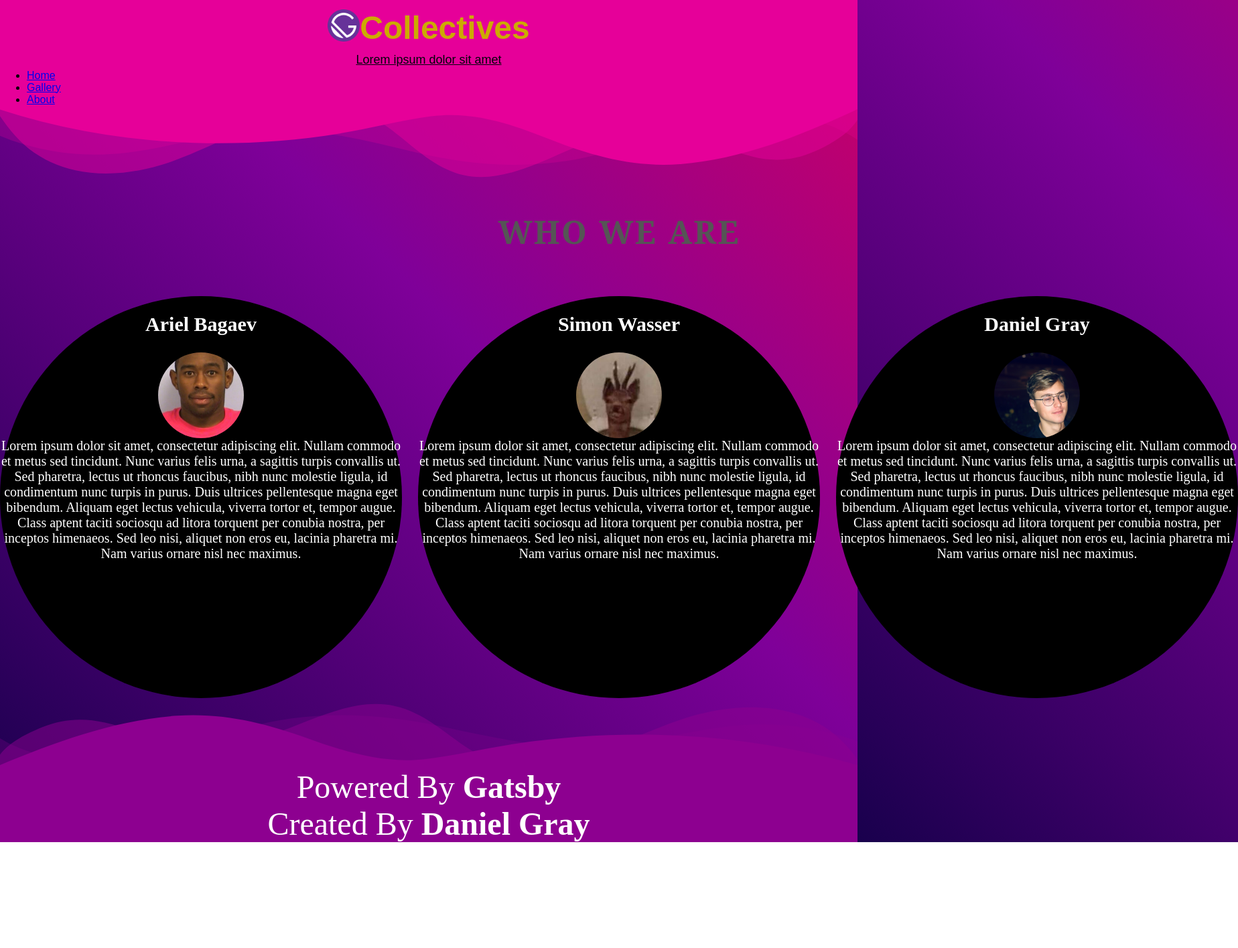
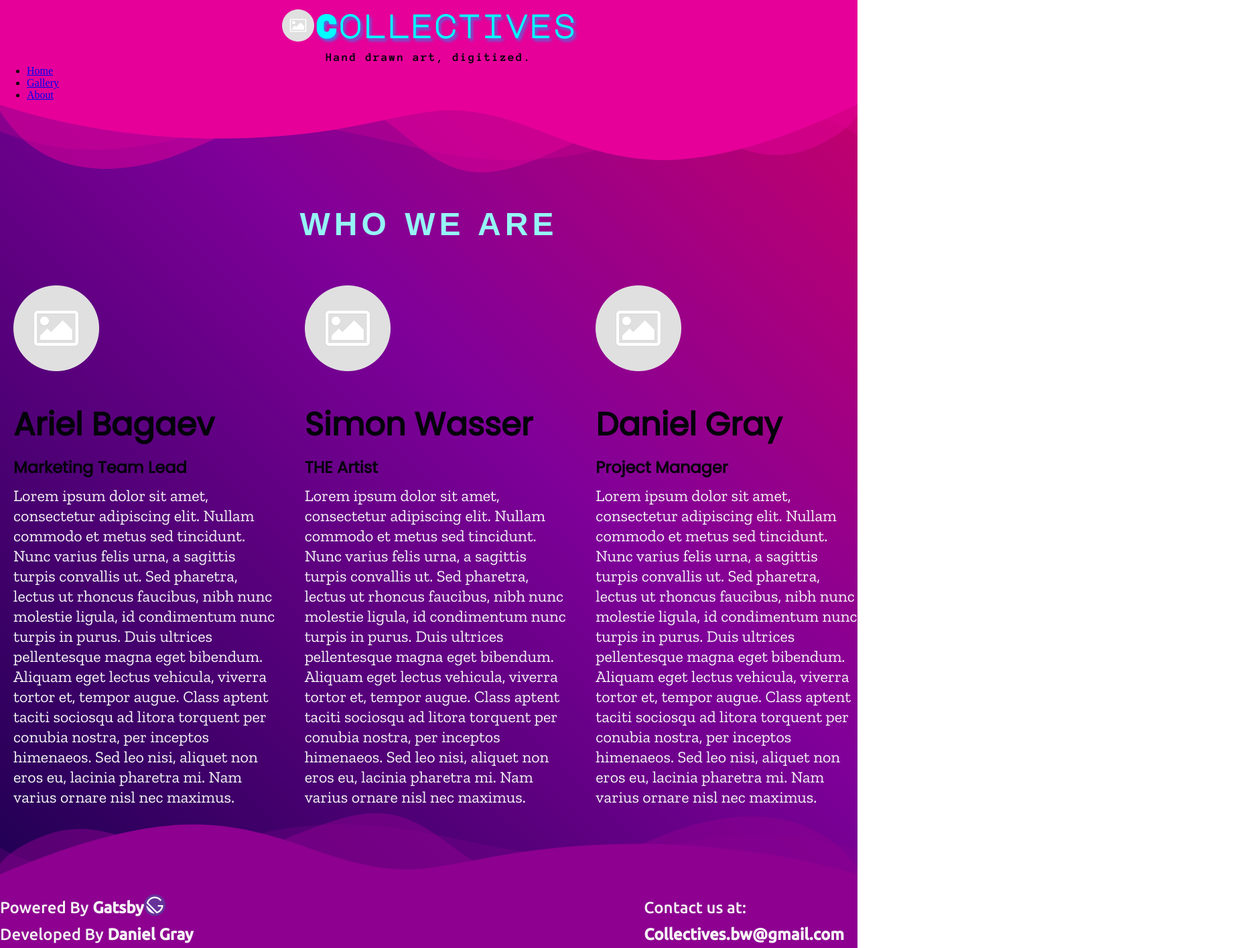
Before and after one commit to DanielGrayPet/CollectivesNFT, a Gatsby site: page /about in a window 1280 px wide. Shown: the whole page at 67% size, 1848 px wide, since content can reach past the window. Before the commit the page ends 1257 px from the top, so only its background shows below. Built offline with nearby package versions, Linux system fonts and the light colour scheme; Gatsby itself is replaced by a stand-in of ours.

Commit message:
Version 1 of site, ready for deploy

```diff
--- a/src/components/Footer.js
+++ b/src/components/Footer.js
@@ -1,5 +1,6 @@
+import { StaticImage } from 'gatsby-plugin-image'
 import * as React from 'react'
-import {container, body, wave, shapefill} from './Footer.module.css'
+import {container, body, wave, shapefill, gicon, body1} from './Footer.module.css'
 
 const Footer = () => {
     return (
@@ -12,7 +13,8 @@ const Footer = () => {
                 </svg>
             </div>
             <footer className={container}>
-                <body className={body}>Powered By <strong>Gatsby</strong><br></br>Created By <strong>Daniel Gray</strong></body>
+                <body className={body}>Powered By <strong>Gatsby</strong><StaticImage src="../images/icon.png" alt="Gatsby Icon" className={gicon}></StaticImage><br></br>Developed By <strong>Daniel Gray</strong></body>
+                <body className={body1}>Contact us at: <br></br><strong>Collectives.bw@gmail.com</strong></body>
             </footer>
         </body>
     )
--- a/src/components/Footer.module.css
+++ b/src/components/Footer.module.css
@@ -1,15 +1,36 @@
+@import url('https://fonts.googleapis.com/css2?family=Ubuntu:wght@500&display=swap');
+
 .container{
+    display: flex;
     background-color: #8D0090;
+    justify-content: space-between;
     height: auto;
     width: 100%;
     bottom: 0;
     margin-top:auto;
 }
 .body{
-    text-align: center;
-    justify-content: center;
-    color: white;
-    font-size: 48px;
+    font-family: 'Ubuntu', sans-serif;
+    font-weight: 500;
+    padding-top: 25px;
+    text-align: left;
+    color: whitesmoke;
+    font-size: 24px;
+    line-height: 40px;
+}
+.body1{
+    font-family: 'Ubuntu', sans-serif;
+    font-weight: 500;
+    padding-top: 25px;
+    padding-right: 20px;
+    text-align: left;
+    color: whitesmoke;
+    font-size: 24px;
+    line-height: 40px;
+}
+.gicon{
+    max-width: 32px;
+    max-height: 32px;
 }
 .wave {
     bottom: 0;
--- a/src/components/Layout.js
+++ b/src/components/Layout.js
@@ -8,8 +8,8 @@ const Layout = ({pageTitle}) => {
     <body>
         <div className={container}>
             <title>{pageTitle}</title>
-            <h1 className={heading}><StaticImage src="../images/icon.png" alt="Collectives NFT logo" className={logo}></StaticImage>Collectives</h1>
-            <body className={body1}>Lorem ipsum dolor sit amet</body>
+            <h1 className={heading}><StaticImage src="../images/placeholder-round.png" alt="Collectives NFT logo" loading="eager" placeholder="blurred" className={logo}></StaticImage>Collectives</h1>
+            <body className={body1}>Hand drawn art, digitized.</body>
             <nav>
                 <ul className={navLinks}>
                     <li className={navLinkItem}><Link to="/" className={navLinkText}>Home</Link></li>
--- a/src/components/Layout.module.css
+++ b/src/components/Layout.module.css
@@ -1,26 +1,33 @@
+@import url('https://fonts.googleapis.com/css2?family=Major+Mono+Display&display=swap');
+@import url('https://fonts.googleapis.com/css2?family=DM+Mono:wght@500&display=swap');
+@import url('https://fonts.googleapis.com/css2?family=Anonymous+Pro:wght@700&display=swap');
+
 .container {
     margin: 0px;
     padding-left: 0px;
     padding-right: 0px;
     padding-top: 0px;
-    font-family: Arial, Helvetica, sans-serif;
     background-color: #E60099;
   }
   .heading {
+    font-family: 'Major Mono Display', monospace;
     font-size: 48px;
-    color: #CCAA00;
+    color: #00FFFF;
+    text-shadow: 3px 4px 4px rgba(9,159,255,0.71);
     text-align: center;
     margin-top: 0;
     margin-bottom: .2em;
     padding-top: .3em;
   }
   .body1{
+    font-family: 'Anonymous Pro', monospace;
     color: #02030A;
     text-align: center;
     font-size: 18px;
-    font-family: Arial, Helvetica, sans-serif;
+    letter-spacing: 2px;
+    font-weight: 700;
     padding-bottom: .2em;
-    text-decoration: underline;
+    padding-top: .2em;
   }
   .logo{
     height: 48px;
@@ -40,17 +47,22 @@
   }
   .nav-link-text {
     font-size: 24px;
+    font-family: 'DM Mono', monospace;
     color: #02030A;
     text-shadow: 2px 2px 8px rgba(2,3,10,0.85);
     text-decoration: none;
+    margin: 0;
     padding-bottom: 0;
-    margin: .6em;
-    transition: 350ms;
+    margin-left: .15em;
+    margin-right: .15em;
+    transition: 300ms;
   }
   .nav-link-text:hover{
     color: #E60099;
     font-size: 25px;
+    border: 4px solid #02030A;
     background-color: #02030A;
+    border-radius: 12%;
   }
   .wave svg {
     position: relative;
--- a/src/components/about.module.css
+++ b/src/components/about.module.css
@@ -1,3 +1,6 @@
+@import url('https://fonts.googleapis.com/css2?family=Poppins&display=swap');
+@import url('https://fonts.googleapis.com/css2?family=Zilla+Slab&display=swap');
+
 .container{
     display: grid;
     gap: 1.5rem;
@@ -7,36 +10,44 @@
     grid-column: span 3;
     border-radius: 25px;
 }
-.heading1{
+.headingmain{
     text-align: center;
-    font-family: Georgia, serif;
+    font-family: 'Raleway', sans-serif;
     font-size: 48px;
-    letter-spacing: 2px;
+    letter-spacing: 6px;
     word-spacing: 2px;
-    color: #555;
-    font-weight: 700;
+    color: #95F5F5;
+    font-weight: 600;
     font-style: normal;
     font-variant: normal;
     text-transform: uppercase;
 }
-.circle {
-    width: 600px;
-    height: 600px;
-    border-radius: 50%;
-    font-size: 20px;
-    color: #fff;
-    text-align: center;
-    background: #000
+.mainwrap {
+    margin-left: 20px;
 }
 .abouthead{
-    width: fit-content;
-    height: fit-content;
+    font-family: 'Poppins', sans-serif;
+    font-size: 48px;
+    text-align: justify;
+    margin-top: 20px;
+    margin-bottom: 5px;
+    color: #02030A;
+}
+.subhead{
+    font-family: 'Poppins', sans-serif;
+    margin-top: 10px;
+    margin-bottom: 10px;
+    color: #02030A;
 }
 .aboutbody{
+    font-family: 'Zilla Slab', serif;
+    color: whitesmoke;
     padding-top: 0px;
+    font-size: 24px;
+    line-height: 30px;
 }
 .imgcirc{
+    margin-left: 20px;
     max-width: 128px;
     max-height: 128px;
-    border-radius: 50%;
 }
--- a/src/components/index.module.css
+++ b/src/components/index.module.css
@@ -1,30 +1,59 @@
+@import url('https://fonts.googleapis.com/css2?family=Raleway:wght@600&display=swap');
+@import url('https://fonts.googleapis.com/css2?family=Share+Tech+Mono&display=swap');
+
 .container{
     display: grid;
-    gap: 1.5rem;
+    gap: 1rem;
     grid-template-columns: repeat(3, 1fr);
+
 }
 .span-2{
     grid-column: span 2;
 }
 .heading1{
     text-align: center;
-    font-family: Georgia, serif;
+    font-family: 'Raleway', sans-serif;
     font-size: 48px;
-    letter-spacing: 2px;
+    letter-spacing: 6px;
     word-spacing: 2px;
-    color: #00D5FF;
+    color: #95F5F5;
     font-weight: 700;
-    text-decoration: underline solid rgb(68, 68, 68);
     font-style: normal;
     font-variant: normal;
     text-transform: uppercase;
     margin-top: .3em;
 }
+.headingtop{
+    text-align: left;
+    font-family: 'Raleway', sans-serif;
+    font-size: 48px;
+    letter-spacing: 6px;
+    word-spacing: 2px;
+    color: #95F5F5;
+    font-weight: 600;
+    font-style: normal;
+    font-variant: normal;
+    text-transform: uppercase;
+    margin-top: .3em;
+    margin-bottom: 10px;
+    margin-left: 21.600px;
+}
 .body1{
     display: block;
+    font-family: 'Raleway', sans-serif;
+    color: whitesmoke;
+    text-align: justify;
+    margin: .9em;
+    margin-top: 0;
+    font-size: 24px;
+    line-height: 45px;
+}
+.body2{
+    display: block;
+    font-family: 'Raleway', sans-serif;
     color: whitesmoke;
     text-align: center;
-    margin: .7em;
+    margin: .9em;
     font-size: 24px;
 }
 .picturelist{
@@ -35,9 +64,9 @@
     padding-left: 2px;
 }
 .picturedo{
-    height: auto;
-    width: auto;
-    padding: 60p 120px;
+    height: 472px;
+    width: 472px;
+    margin-left: 21.600px;
 }
 .icons{
     width: 256px;
@@ -45,7 +74,7 @@
     max-width: 312px;
     max-height: 312px;
     opacity: 0.8;
-    transition: 250ms;
+    transition: 300ms;
 }
 .nav-links {
     justify-content: center;
@@ -60,3 +89,9 @@
     opacity: 1;
     cursor: pointer;
 }
+.nftcaption{
+    font-family: 'Share Tech Mono', monospace;
+    color: whitesmoke;
+    font-size: 22px;
+    letter-spacing: 2.5px;
+}
--- a/src/pages/about.js
+++ b/src/pages/about.js
@@ -1,7 +1,7 @@
 import * as React from "react"
 import Layout from "../components/Layout"
 import Footer from "../components/Footer"
-import {container, titlearticle, heading1, circle, abouthead, aboutbody, imgcirc} from "../components/about.module.css"
+import {container, titlearticle, headingmain, aboutbody, abouthead, subhead, imgcirc, mainwrap} from "../components/about.module.css"
 import { StaticImage } from "gatsby-plugin-image"
 
 const aboutpage = () => {
@@ -9,10 +9,13 @@ const aboutpage = () => {
     <body>
       <Layout pageTitle="About"></Layout>
       <div className={container}>
-        <article className={titlearticle}><h1 className={heading1}>Who We Are</h1></article>
-        <article className={circle}><h1>Ariel Bagaev</h1><StaticImage src="../images/image1.jpg" alt="Ariel" className={imgcirc}></StaticImage><body className={aboutbody}>Lorem ipsum dolor sit amet, consectetur adipiscing elit. Nullam commodo et metus sed tincidunt. Nunc varius felis urna, a sagittis turpis convallis ut. Sed pharetra, lectus ut rhoncus faucibus, nibh nunc molestie ligula, id condimentum nunc turpis in purus. Duis ultrices pellentesque magna eget bibendum. Aliquam eget lectus vehicula, viverra tortor et, tempor augue. Class aptent taciti sociosqu ad litora torquent per conubia nostra, per inceptos himenaeos. Sed leo nisi, aliquet non eros eu, lacinia pharetra mi. Nam varius ornare nisl nec maximus.</body></article>
-        <article className={circle}><h1>Simon Wasser</h1><StaticImage src="../images/image2.jpg" alt="Simon" className={imgcirc}></StaticImage><body className={aboutbody}>Lorem ipsum dolor sit amet, consectetur adipiscing elit. Nullam commodo et metus sed tincidunt. Nunc varius felis urna, a sagittis turpis convallis ut. Sed pharetra, lectus ut rhoncus faucibus, nibh nunc molestie ligula, id condimentum nunc turpis in purus. Duis ultrices pellentesque magna eget bibendum. Aliquam eget lectus vehicula, viverra tortor et, tempor augue. Class aptent taciti sociosqu ad litora torquent per conubia nostra, per inceptos himenaeos. Sed leo nisi, aliquet non eros eu, lacinia pharetra mi. Nam varius ornare nisl nec maximus.</body></article>
-        <article className={circle}><h1>Daniel Gray</h1><StaticImage src="../images/image3.jpg" alt="Gray" className={imgcirc}></StaticImage><body className={aboutbody}>Lorem ipsum dolor sit amet, consectetur adipiscing elit. Nullam commodo et metus sed tincidunt. Nunc varius felis urna, a sagittis turpis convallis ut. Sed pharetra, lectus ut rhoncus faucibus, nibh nunc molestie ligula, id condimentum nunc turpis in purus. Duis ultrices pellentesque magna eget bibendum. Aliquam eget lectus vehicula, viverra tortor et, tempor augue. Class aptent taciti sociosqu ad litora torquent per conubia nostra, per inceptos himenaeos. Sed leo nisi, aliquet non eros eu, lacinia pharetra mi. Nam varius ornare nisl nec maximus.</body></article>
+        <article className={titlearticle}><h1 className={headingmain}>Who We Are</h1></article>
+        <article><StaticImage src="../images/placeholder-round.png" alt="Ariel" className={imgcirc}></StaticImage></article>
+        <article><StaticImage src="../images/placeholder-round.png" alt="Ariel" className={imgcirc}></StaticImage></article>
+        <article><StaticImage src="../images/placeholder-round.png" alt="Ariel" className={imgcirc}></StaticImage></article>
+        <article className={mainwrap}><h1 className={abouthead}>Ariel Bagaev</h1><h2 className={subhead}>Marketing Team Lead</h2><body className={aboutbody}>Lorem ipsum dolor sit amet, consectetur adipiscing elit. Nullam commodo et metus sed tincidunt. Nunc varius felis urna, a sagittis turpis convallis ut. Sed pharetra, lectus ut rhoncus faucibus, nibh nunc molestie ligula, id condimentum nunc turpis in purus. Duis ultrices pellentesque magna eget bibendum. Aliquam eget lectus vehicula, viverra tortor et, tempor augue. Class aptent taciti sociosqu ad litora torquent per conubia nostra, per inceptos himenaeos. Sed leo nisi, aliquet non eros eu, lacinia pharetra mi. Nam varius ornare nisl nec maximus.</body></article>
+        <article className={mainwrap}><h1 className={abouthead}>Simon Wasser</h1><h2 className={subhead}>THE Artist</h2><body className={aboutbody}>Lorem ipsum dolor sit amet, consectetur adipiscing elit. Nullam commodo et metus sed tincidunt. Nunc varius felis urna, a sagittis turpis convallis ut. Sed pharetra, lectus ut rhoncus faucibus, nibh nunc molestie ligula, id condimentum nunc turpis in purus. Duis ultrices pellentesque magna eget bibendum. Aliquam eget lectus vehicula, viverra tortor et, tempor augue. Class aptent taciti sociosqu ad litora torquent per conubia nostra, per inceptos himenaeos. Sed leo nisi, aliquet non eros eu, lacinia pharetra mi. Nam varius ornare nisl nec maximus.</body></article>
+        <article className={mainwrap}><h1 className={abouthead}>Daniel Gray</h1><h2 className={subhead}>Project Manager</h2><body className={aboutbody}>Lorem ipsum dolor sit amet, consectetur adipiscing elit. Nullam commodo et metus sed tincidunt. Nunc varius felis urna, a sagittis turpis convallis ut. Sed pharetra, lectus ut rhoncus faucibus, nibh nunc molestie ligula, id condimentum nunc turpis in purus. Duis ultrices pellentesque magna eget bibendum. Aliquam eget lectus vehicula, viverra tortor et, tempor augue. Class aptent taciti sociosqu ad litora torquent per conubia nostra, per inceptos himenaeos. Sed leo nisi, aliquet non eros eu, lacinia pharetra mi. Nam varius ornare nisl nec maximus.</body></article>
       </div>
       <Footer></Footer>
     </body>
```
Also changed, not shown: src/pages/index.js (+5 -5 lines), src/images/placeholder-round.png (added), src/styles/global.css (line endings or trailing spaces), 1 other file.
